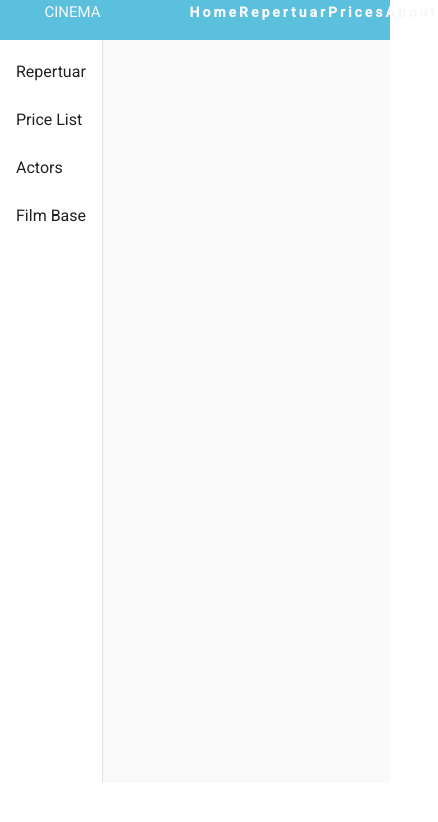
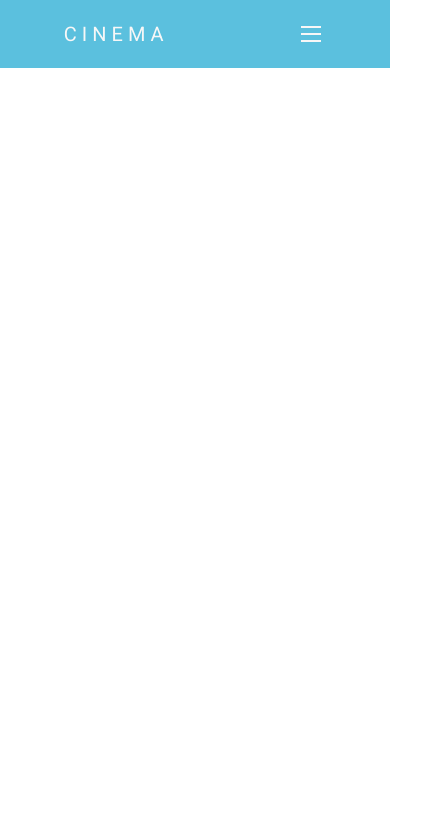
Before and after one commit to DawidKraszkiewicz/cinema-front, an Angular app: page / in a window 390 px wide. Shown: the top 822 px of the page, 438 px wide, since content can reach past the window. Built offline with nearby package versions, Linux system fonts and the light colour scheme.

Commit message:
added responsive navbar

```diff
--- a/src/app/app.component.html
+++ b/src/app/app.component.html
@@ -1,14 +1,9 @@
-
-<div >
-  <div>
+<div>
+  <div class="header">
     <app-header></app-header>
   </div>
-  <div>
-    <div>
-     <app-menu></app-menu>
-    </div>
-    <div>
-      <router-outlet></router-outlet>
-    </div>
+  <div class="container">
+    <router-outlet></router-outlet>
   </div>
+
 </div>
--- a/src/app/header/header.component.css
+++ b/src/app/header/header.component.css
@@ -1,16 +1,22 @@
-nav{
+.nav{
     display: flex;
     justify-content: space-around;
+    flex-direction: row;
     align-items: center;
-
+    min-height: 8vh;
     background-color: #5bc0de;
 
+}
+
+ol, ul, li, h4{
+    margin-bottom: 0px;
 }
 .logo{
     color: #f7f7f7;
     text-transform: uppercase;
     letter-spacing: 5px;
     font-size: 20px;
+    align-items: center;
 }
 .nav-links{
     display: flex;
@@ -26,5 +32,50 @@ nav{
 
 }
 .nav-links li{
-    list-style: none;
+    list-style:none;
 }
+.burger div{
+    width: 20px;
+    height: 2px;
+    background-color: #f7f7f7;
+    margin: 5px;
+}
+.burger{
+    display: none;
+    cursor: pointer;
+}
+
+@media screen and (max-width: 1024px){
+    .nav-links{
+        width: 60%;
+    }
+}
+@media screen and (max-width: 768px){
+    .wrapper{
+        overflow-x: hidden;
+        position: relative;
+    }
+    .nav-links{
+        position: absolute;
+        right: 0px;
+        height: 92vh;
+        top: 8vh;
+        display: flex;
+        flex-direction: column;
+        align-items: center;
+        width: 50px;
+        transform: translateX(100%);
+        transition: transform 0.5s ease-in;
+    }
+    .nav-links li{
+        opacity: 0;
+    }
+    .burger{
+        display: block;
+    }
+
+
+}
+.nav-active{
+    transform: translateX(0%);
+}
--- a/src/app/header/header.component.html
+++ b/src/app/header/header.component.html
@@ -1,20 +1,27 @@
-
-<nav>
-  <div class="logo">
-    <h4>Cinema</h4>
+<div class="wrapper">
+<nav class="nav">
+  <div>
+    <h4 class="logo">Cinema</h4>
   </div>
   <ul class="nav-links">
     <li>
-      <a>Home</a>
+      <a [routerLink]="['/']" routerLinkActive="router-link-active" >Home</a>
     </li>
     <li>
-      <a>Repertuar</a>
+      <a [routerLink]="['/repertuar']" routerLinkActive="router-link-active">Repertoire</a>
     </li>
     <li>
-      <a>Prices</a>
+      <a [routerLink]="['/priceList']" routerLinkActive="router-link-active">Prices</a>
     </li>
     <li>
-      <a>About</a>
+      <a [routerLink]="['/about']" routerLinkActive="router-link-active">About</a>
     </li>
   </ul>
+  <div class="burger" [ngClass]="{'nav-active': status == true}" (click)="onClick()">
+    <div class="line1"></div>
+    <div class="line2"></div>
+    <div class="line3"></div>
+  </div>
+
 </nav>
+</div>
--- a/src/app/header/header.component.ts
+++ b/src/app/header/header.component.ts
@@ -6,10 +6,13 @@ import { Component, OnInit } from '@angular/core';
   styleUrls: ['./header.component.css']
 })
 export class HeaderComponent implements OnInit {
-
+  status = false;
   constructor() { }
 
   ngOnInit(): void {
   }
 
+  onClick(): void{
+  this.status = !this.status;
 }
+}
--- a/src/styles.css
+++ b/src/styles.css
@@ -3,7 +3,7 @@
 html, body { height: 100%;}
 body {  font-family: Roboto, "Helvetica Neue", sans-serif; }
 *{
-    margin: 0px;
-    padding: 0px;
+    margin: 0;
+    padding: 0;
     box-sizing: border-box;
 }
```
